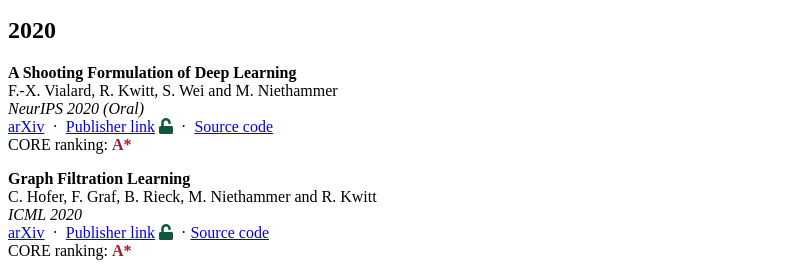
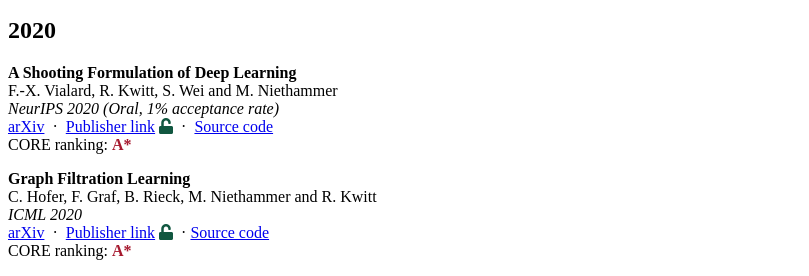
Before and after one commit to rkwitt/rkwitt.github.io, a Jekyll site: the page built from publications.md, in a window 1280 px wide and 900 px high, scrolled down 2260 px. Shown: the part 160-436 px from the top of the window, without its empty margins (0-809 px from the left). Built offline with Jekyll 4.4.1, drawn with Linux system fonts in a browser that asks for light colours; nearby versions of some CDN libraries; comment, search, counter and statistics services are not loaded; a style sheet for code colours, icons or effects is not loaded; some of the changed text lies outside the part shown.

Commit message:
altmetric test

```diff
--- a/publications.md
+++ b/publications.md
@@ -163,7 +163,7 @@ CORE ranking: **<span style="color:#A6192E">A*</span>**
 
 **A Shooting Formulation of Deep Learning**
 F.-X. Vialard, R. Kwitt, S. Wei and M. Niethammer
-*NeurIPS 2020 (Oral)*
+*NeurIPS 2020 (Oral, 1% acceptance rate)*
 [arXiv](https://arxiv.org/abs/2006.10330) &nbsp;&#183;&nbsp;
 [Publisher link](https://papers.nips.cc/paper/2020/file/89562dccfeb1d0394b9ae7e09544dc70-Paper.pdf) <i class="fa fa-unlock" style="color:#115740"></i> &nbsp;&#183;&nbsp;
 [Source code](https://github.com/uncbiag/neuro_shooting.git)
@@ -300,12 +300,10 @@ CORE ranking: **<span style="color:#A6192E">A*</span>**
 
 <div data-badge-type='medium-donut' class='altmetric-embed' data-badge-details='right' data-arxiv-id="arXiv:1707.04041"></div>
 
-<span class="__dimensions_badge_embed__" data-doi="10.48550/arXiv.1707.04041" data-legend="always"></span><script async src="https://badge.dimensions.ai/badge.js" charset="utf-8"></script>
-
 
 **AGA: Attribute-Guided Augmentation**
 M. Dixit, R. Kwitt, M. Niethammer and N. Vasconcelos
-*CVPR 2017 (Oral)*
+*CVPR 2017 (Oral, 2% acceptance rate)*
 [arXiv](https://arxiv.org/abs/1612.02559)
 &nbsp;&#183;&nbsp; [Publisher link](https://openaccess.thecvf.com/content_cvpr_2017/papers/Dixit_AGA_Attribute-Guided_Augmentation_CVPR_2017_paper.pdf) <i class="fa fa-unlock" style="color:#115740"></i> &nbsp;&#183;&nbsp; [Talk video](https://youtu.be/F3ThW3RLSAU?t=26)
 CORE ranking: **<span style="color:#A6192E">A*</span>**
@@ -369,7 +367,7 @@ vol. 34(12), pp. 2284-2297, 2016
 [Publisher link](https://ieeexplore.ieee.org/document/7378521) &nbsp;&#183;&nbsp; [Code](https://bitbucket.org/yi_hong/ggr_all.git)
 CORE ranking: **<span style="color:#A6192E">A*</span>**
 
-<span class="__dimensions_badge_embed__" data-doi="10.1109/TPAMI.2016.2516533"></span><script async src="https://badge.dimensions.ai/badge.js" charset="utf-8"></script>
+<span class="__dimensions_badge_embed__" data-doi="10.1109/TPAMI.2016.2516533" data-legend="always"></span><script async src="https://badge.dimensions.ai/badge.js" charset="utf-8"></script>
 
 **Fast Predictive Image Registration**
 X. Yang, R. Kwitt and M. Niethammer
@@ -571,7 +569,7 @@ vol. 20(2), pp. 474-484, 2011
 [Publisher link](https://ieeexplore.ieee.org/document/5545430) &nbsp;&#183;&nbsp; [Preprint](/media/files/Kwitt10c.pdf)
 CORE ranking: **<span style="color:#A6192E">A*</span>**
 
-<span class="__dimensions_badge_embed__" data-doi="10.1109/TIP.2010.2064327"></span><script async src="https://badge.dimensions.ai/badge.js" charset="utf-8"></script>
+<span class="__dimensions_badge_embed__" data-doi="10.1109/TIP.2010.2064327" data-legend="always"></span><script async src="https://badge.dimensions.ai/badge.js" charset="utf-8"></script>
 
 ## 2010
 
```
